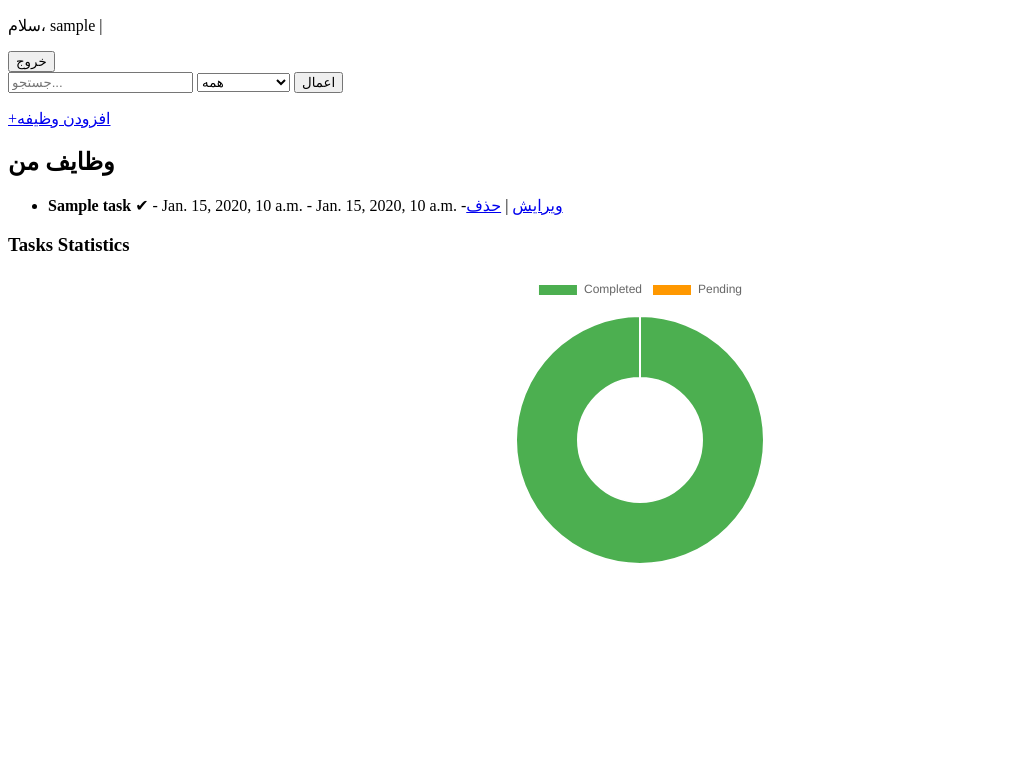
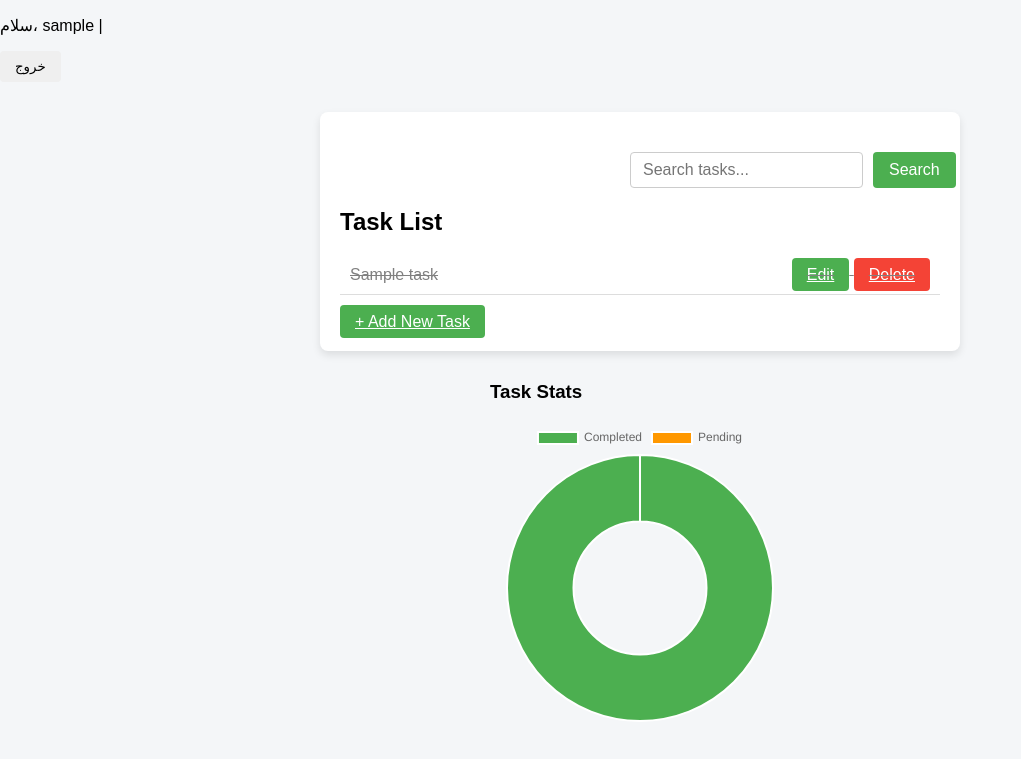
Before and after one commit to hesam-sa/To-Do-List, a Django app: page / in a window 1280 px wide. Shown: the top 759 px of the page, without its empty margins (0-1021 px from the left). Run offline with Django 5.2, Linux system fonts and the light colour scheme; a user stored in the database is signed in; tables that the repository leaves empty hold one stand-in row (values such as "Sample post").

Commit message:
style main page
add css file to style main page

```diff
--- /dev/null
+++ b/todo_project/todo_app/static/todo_app/style.css
@@ -0,0 +1,96 @@
+/* فونت و بک‌گراند کلی */
+body {
+    font-family: Arial, sans-serif;
+    background-color: #f4f6f8;
+    margin: 0;
+    padding: 0;
+}
+
+/* هدر */
+header {
+    background-color: #4CAF50;
+    color: white;
+    padding: 15px;
+    text-align: center;
+    font-size: 1.5rem;
+    box-shadow: 0 2px 4px rgba(0,0,0,0.1);
+}
+
+/* لیست وظایف */
+.task-list {
+    max-width: 600px;
+    margin: 30px auto;
+    background: white;
+    border-radius: 8px;
+    padding: 20px;
+    box-shadow: 0 4px 8px rgba(0,0,0,0.1);
+}
+
+.task-item {
+    display: flex;
+    justify-content: space-between;
+    padding: 10px;
+    border-bottom: 1px solid #ddd;
+}
+
+.task-item:last-child {
+    border-bottom: none;
+}
+
+.completed {
+    text-decoration: line-through;
+    color: gray;
+}
+
+/* دکمه‌ها */
+button, .btn {
+    padding: 8px 15px;
+    border: none;
+    border-radius: 4px;
+    cursor: pointer;
+}
+
+.btn-add {
+    background-color: #4CAF50;
+    color: white;
+}
+
+.btn-delete {
+    background-color: #f44336;
+    color: white;
+}
+
+/* بخش گراف */
+.chart-container {
+    max-width: 300px;
+    margin: 20px auto;
+}
+
+.search-form {
+    max-width: 20px;
+    margin: 20px auto;
+    display: flex;
+    gap: 10px;
+}
+
+.search-form input[type="text"] {
+    flex-grow: 1;
+    padding: 8px 12px;
+    border: 1px solid #ccc;
+    border-radius: 4px;
+    font-size: 1rem;
+}
+
+.search-form button {
+    background-color: #4CAF50;
+    color: white;
+    border: none;
+    padding: 8px 16px;
+    border-radius: 4px;
+    cursor: pointer;
+    font-size: 1rem;
+}
+
+.search-form button:hover {
+    background-color: #45a049;
+}
--- a/todo_project/todo_app/templates/base.html
+++ b/todo_project/todo_app/templates/base.html
@@ -1,9 +1,11 @@
+{% load static %}
 <!DOCTYPE html>
 <html lang="fa">
 
 <head>
     <meta charset="UTF-8" />
     <title>برنامه مدیریت وظایف</title>
+    <link rel="stylesheet" href="{% static 'todo_app/style.css' %}">
 </head>
 
 <body>
--- a/todo_project/todo_app/templates/todo_app/task_list.html
+++ b/todo_project/todo_app/templates/todo_app/task_list.html
@@ -1,39 +1,44 @@
-{% extends "base.html" %}
+{% extends 'base.html' %}
 
 {% block content %}
-<form method="get">
-  <input type="text" name="search" placeholder="جستجو..." value="{{ search_query }}">
+<div class="task-list">
 
-  <select name="status">
-    <option value="">همه</option>
-    <option value="completed" {% if filter_status == 'completed' %}selected{% endif %}>انجام شده</option>
-    <option value="pending" {% if filter_status == "pending" %}selected{% endif %}>در حال انجام</option>
-  </select>
-  <button type="submit">اعمال</button>
+  <form method="GET" action="{% url 'task_list' %}" class="search-form">
+    <input type="text" name="search" placeholder="Search tasks..." value="{{ search_query }}">
+    <button type="submit">Search</button>
   </form>
-<p><a href="{% url 'add_task' %}">+افزودن وظیفه</a></p>
-<h2>وظایف من</h2>
-<ul>
+
+  <h2>Task List</h2>
+
   {% for task in tasks %}
-  <li>
-    <strong>{{ task.title }}</strong>
-    {% if task.completed %}✔{% endif %}
-    - {{ task.due_date }}
-    - {{ task.created_at }}
-    -<a href="{% url 'edit_task' task.id %}">ویرایش</a> |
-    <a href="{% url 'delete_task' task.id %}">حذف</a>
-  </li>
+  <div class="task-item {% if task.completed %}completed{% endif %}">
+    <span>{{ task.title }}</span>
+    <div>
+      <a href="{% url 'edit_task' task.id %}" class="btn btn-add">Edit</a>
+      <a href="{% url 'delete_task' task.id %}" class="btn btn-delete">Delete</a>
+    </div>
+  </div>
   {% empty %}
-  <li>وظیفه‌ای وجود ندارد.</li>
+  <p>No tasks available.</p>
   {% endfor %}
-</ul>
-<h3>Tasks Statistics</h3>
-<div style="max-width: 250px; margin: auto;">
+
+  <br>
+  <a href="{% url 'add_task' %}" class="btn btn-add">+ Add New Task</a>
+</div>
+
+<div class="chart-container">
+  <h3>Task Stats</h3>
   <canvas id="tasksChart"></canvas>
 </div>
 
+
+
+
 <script src="https://cdn.jsdelivr.net/npm/chart.js"></script>
 <script>
+    const completedTasks = parseInt("{{ completed_tasks|default:0 }}");
+    const pendingTasks = parseInt("{{ pending_tasks|default:0 }}");
+
     const ctx = document.getElementById('tasksChart').getContext('2d');
     new Chart(ctx, {
         type: 'doughnut',
@@ -41,14 +46,12 @@
             labels: ['Completed', 'Pending'],
             datasets: [{
                 label: 'Tasks',
-        data: [{{ completed_tasks }}, {{ pending_tasks }}],
+                data: [completedTasks, pendingTasks],
                 backgroundColor: ['#4CAF50', '#FF9800']
             }]
-        },
-    options: {
-    responsive: true,
-    maintainAspectRatio: false
         }
     });
 </script>
+
+
 {% endblock %}
--- a/todo_project/todo_project/settings.py
+++ b/todo_project/todo_project/settings.py
@@ -51,6 +51,8 @@ MIDDLEWARE = [
 ]
 
 ROOT_URLCONF = 'todo_project.urls'
+
+BASE_DIR = Path(__file__).resolve().parent.parent
 
 TEMPLATES = [
     {
```
Lines whose indentation alone changed are shown as unchanged.
